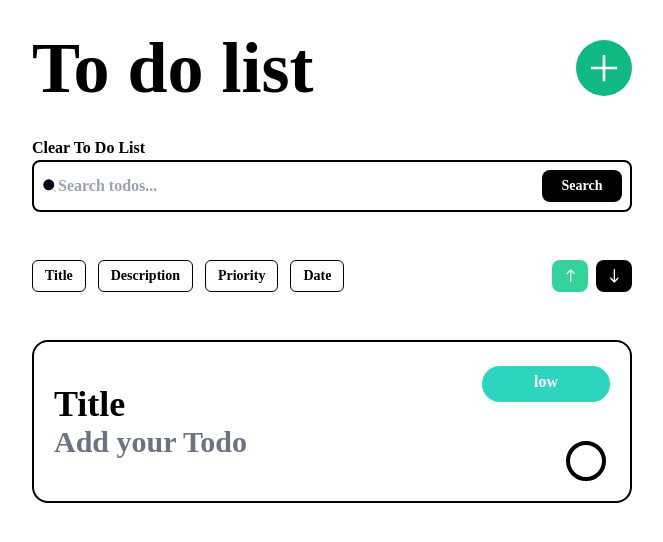
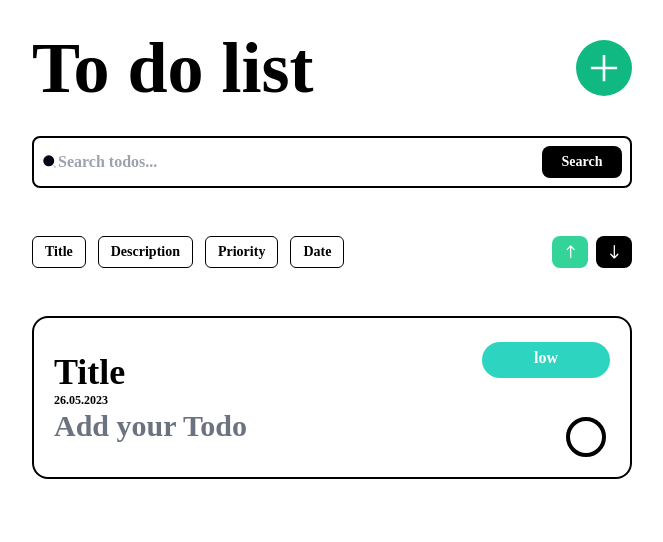
Before and after one commit to bgellerth/To-do, a Vue app: page / in a window 1280 px wide. Both pictures are taken after a click on the button 912 px from the left and 68 px from the top of the page. Shown: the top 542 px of the page, without its empty margins (308-971 px from the left). Built offline with nearby package versions, Linux system fonts and the light colour scheme; a web font is replaced by a local one.

Commit message:
ITL-6 Add sorting functionality
adding the ability to sort after every button

```diff
--- a/package.json
+++ b/package.json
@@ -9,7 +9,10 @@
     "preview": "vite preview"
   },
   "dependencies": {
-    "vue": "^3.2.47"
+    "lodash": "^4.17.21",
+    "moment": "^2.29.4",
+    "vue": "^3.2.47",
+    "vue-moment": "^4.1.0"
   },
   "devDependencies": {
     "@vitejs/plugin-vue": "^4.1.0",
--- /dev/null
+++ b/src/Types/OrderTerms.ts
@@ -0,0 +1 @@
+ export type OrderTerms= 'title' | 'description' | 'priority' | 'date'
--- /dev/null
+++ b/src/Types/SortDirection.ts
@@ -0,0 +1 @@
+export type SortDirection = 'asc' | 'desc';
--- a/src/assets/main.css
+++ b/src/assets/main.css
@@ -34,6 +34,7 @@
     width: 600px;
     height: 68px;
   }
+
 }
 @layer components {
   .priority-options {
@@ -53,4 +54,10 @@
   .sort-buttons {
     @apply flex h-7 rounded-md border border-black py-1 px-3 items-center text-xs md:h-8 md:text-sm;
   }
+  .ascendant {
+    @apply bg-emerald-400 text-white;
+  }
+  .descendant {
+    @apply bg-black text-white;
+  }
 }
--- a/src/components/SingleToDo.vue
+++ b/src/components/SingleToDo.vue
@@ -1,11 +1,11 @@
 <template>
   <div
-    class="listed-items flex flex-col justify-center items-center relative w-72 min-h-82 border-2 border-black rounded-2xl p-5 md:width md:min-h-163"
+    class="flex flex-col justify-center items-center relative w-72 min-h-82 border-2 border-black rounded-2xl p-5 md:width md:min-h-163"
     @click="toggleEdit(toDo)"
     v-for="(toDo, index) in todos"
     :key="index"
   >
-    <div class="content-container flex items-center justify-between w-full">
+    <div class="flex items-center justify-between w-full">
       <CheckTodo
         :toDo="toDo"
         class="status mr-4 md:absolute md:mr-0 md:bottom-5 md:right-6"
@@ -13,26 +13,29 @@
         @notCheckedTodos="notCheckedTodos"
         @deleteTodo="deleteTodo"
       />
-      <div class="text-priority flex justify-between flex-grow">
+      <div class=" flex justify-between flex-grow">
         <div class="text-title flex flex-col w-4/5">
           <div>
             <input
               v-if="toDo.isEditing"
-              class="title font-medium text-base w-3/4 border-none outline-none"
+              class="font-medium text-base w-3/4 border-none outline-none"
               type="text"
-              placeholder="Title"
+              placeholder="title"
               @click.stop
               v-model="toDo.title"
-              maxlength="15"
+
             />
-            <p v-else class="todo-title md:text-4xl w-full">
+            <p v-else class="md:text-4xl w-full">
               {{ toDo.title }}
+            </p>
+            <p class="text-xs text-gray-400 md:text-black">
+              {{ toDo.date }}
             </p>
           </div>
           <div>
             <input
               v-if="toDo.isEditing"
-              class="todo-text border-0 md:text-3xl text-gray-500 md:w-full outline-none"
+              class="border-0 md:text-3xl text-gray-500 md:w-full outline-none"
               type="text"
               placeholder="New to do"
               @click.stop
@@ -40,23 +43,24 @@
             />
             <p
               v-else
-              class="todo-text border-0 md:text-3xl text-gray-500 md:w-full outline-none"
+              class="border-0 md:text-3xl text-gray-500 md:w-full outline-none"
             >
               {{ toDo.text }}
             </p>
           </div>
         </div>
-        <PrioSelector :toDo="toDo" class="priority" />
+        <PrioSelector :toDo="toDo" />
       </div>
+      <p class="text-gray-400 text-sm"></p>
     </div>
     <div
-      class="delete-save-btn flex gap-3 w-full mt-9 md:mt-9"
+      class="flex gap-3 w-full mt-9 md:mt-9"
       v-if="toDo.isEditing"
     >
       <SaveTodo :toDo="toDo" @todoSaved="saveTodo" />
 
       <button
-        class="delete-button text-sm font-semibold w-16 h-7 rounded-lg border-none outline-none bg-slate-300 py-1 px-2 md:w-32 md:h-12 md:text-lg md:rounded-2xl text-black"
+        class="text-sm font-semibold w-16 h-7 rounded-lg border-none outline-none bg-slate-300 py-1 px-2 md:w-32 md:h-12 md:text-lg md:rounded-2xl text-black"
         @click="taskIndex(index)"
       >
         <p>Delete</p>
--- a/src/components/Sorting.vue
+++ b/src/components/Sorting.vue
@@ -1,21 +1,113 @@
 <template>
   <div class="flex w-full justify-between flex-wrap gap-5">
     <div class="flex gap-3">
-      <button class="sort-buttons">Title</button>
-      <button class="sort-buttons">Description</button>
-      <button class="sort-buttons">Priority</button>
-      <button class="sort-buttons">Date</button>
+      <button
+        @click="handleClick('title')"
+        :class="{
+          'sort-buttons': true,
+          ascendant: isSortedByTitle && sortDirection === 'asc',
+          descendant: isSortedByTitle && sortDirection !== 'asc',
+        }"
+      >
+        Title
+      </button>
+      <button
+        @click="handleClick('text')"
+        :class="{
+          'sort-buttons': true,
+          ascendant: isSortedByText && sortDirection === 'asc',
+          descendant: isSortedByText && sortDirection !== 'asc',
+        }"
+      >
+        Description
+      </button>
+      <button
+        @click="handleClick('priority')"
+        :class="{
+          'sort-buttons': true,
+          ascendant: isSortedByPriority && sortDirection === 'asc',
+          descendant: isSortedByPriority && sortDirection !== 'asc',
+        }"
+      >
+        Priority
+      </button>
+      <button
+        @click="handleClick('date')"
+        :class="{
+          'sort-buttons': true,
+          ascendant: isSortedByDate && sortDirection === 'asc',
+          descendant: isSortedByDate && sortDirection !== 'asc',
+        }"
+      >
+        Date
+      </button>
     </div>
 
     <div class="flex gap-2">
-      <button class="ascend-descend-btn bg-emerald-400">
+      <button
+        @click="handleSortDirectionChange('asc')"
+        class="ascend-descend-btn bg-emerald-400"
+      >
         <img src="../assets/Ascending.svg" />
       </button>
-      <button class="ascend-descend-btn bg-black">
+      <button
+        @click="handleSortDirectionChange('desc')"
+        class="ascend-descend-btn bg-black"
+      >
         <img src="../assets/Descending.svg" />
       </button>
     </div>
   </div>
 </template>
 
-<script setup lang="ts"></script>
+<script setup lang="ts">
+import { ref } from 'vue';
+import { Todotype } from '../Types/toDo';
+import { SortDirection } from '../Types/SortDirection';
+
+const sortBy = ref('');
+const isSortedByTitle = ref(false);
+const isSortedByText = ref(false);
+const isSortedByPriority = ref(false);
+const isSortedByDate = ref(false);
+const props = defineProps<{ todos: Todotype[] }>();
+const sortDirection = ref<SortDirection>('asc');
+
+function handleClick(key: string) {
+  sortBy.value = key;
+  updateSortByFlags();
+  sortTodos(sortBy.value, sortDirection.value);
+}
+
+function updateSortByFlags() {
+  isSortedByTitle.value = sortBy.value === 'title';
+  isSortedByText.value = sortBy.value === 'text';
+  isSortedByPriority.value = sortBy.value === 'priority';
+  isSortedByDate.value = sortBy.value === 'date';
+}
+
+function sortTodos(sortBy: string, sortDirection: SortDirection) {
+  if (sortBy === 'priority') {
+    props.todos.sort((a: Todotype, b: Todotype) => {
+      if (sortDirection === 'desc') {
+        return b.priority - a.priority;
+      }
+      return a.priority - b.priority;
+    });
+    return;
+  }
+
+  props.todos.sort((a: Todotype, b: Todotype) => {
+    if (sortDirection === 'desc') {
+      return (b as any)[sortBy].localeCompare((a as any)[sortBy]);
+    }
+    return (a as any)[sortBy].localeCompare((b as any)[sortBy]);
+  });
+}
+
+
+function handleSortDirectionChange(direction: SortDirection) {
+  sortDirection.value = direction;
+  sortTodos(sortBy.value, direction);
+}
+</script>
--- a/src/components/TodoChecked.vue
+++ b/src/components/TodoChecked.vue
@@ -1,5 +1,5 @@
 <template>
-  <h1>Done To dos</h1>
+  <h1 class=" text-lg py-3 font-bold md:text-xl">Done To-Dos:</h1>
   <div v-for="(checkedTodo, index) in checkedTodos" :key="index">
     <div>
       <SingleToDo
@@ -17,7 +17,7 @@
 import { Todotype } from '../Types/toDo';
 import SingleToDo from './SingleToDo.vue';
 
-const props = defineProps<{ checkedTodos: Todotype[]; todos: Todotype[] }>();
+defineProps<{ checkedTodos: Todotype[]; todos: Todotype[] }>();
 
 const emit = defineEmits<{
   (e: 'notCheckedTodos', toDo: Todotype): void;
--- a/src/components/TodoForm.vue
+++ b/src/components/TodoForm.vue
@@ -12,22 +12,18 @@
     </div>
     <div class="todo-list">
       <Header @todoAdded="addTodo" />
-
-      <ClearAll @clearAll="clearAll" />
-      <div class="flex flex-col-reverse items-center gap-8 md:gap-12">
+      <div class="flex flex-col items-center gap-8 md:gap-12">
+        <Search v-model="handleSearch" v-if="todos.length" />
+        <Sorting :todos="todos" />
         <SingleToDo
-          :handleSearch="handleSearch"
           :todos="searchTodos"
           @toggleEdit="toggleEdit"
           @setCheckedTodos="setCheckedTodos"
           @saveTodo="saveTodo"
           @taskIndex="taskIndex"
           @notCheckedTodos="notCheckedTodos"
-          :index="selectedTaskIndex"
           :checkedTodos="checkedTodos"
         />
-        <Sorting />
-        <Search v-model="handleSearch" v-if="todos.length" />
         <div class="flex flex-col items-center" v-if="!todos.length">
           <img class="w-48 h-56 md:w-72 md:h-80" :src="Workflow" />
           <p class="text-xl md:text-3xl text-gray-500 font-semibold">
@@ -55,13 +51,13 @@
 import { ref, onMounted, watch, computed } from 'vue';
 import Workflow from '../assets/workflow.svg';
 import Header from './Header.vue';
-import ClearAll from '../components/ClearAll.vue';
 import SingleToDo from '../components/SingleToDo.vue';
 import Sorting from '../components/Sorting.vue';
 import { Todotype } from '../Types/toDo';
 import PopUp from './PopUp.vue';
 import TodoChecked from './TodoChecked.vue';
 import Search from '../components/Search.vue';
+import moment from 'moment';
 
 defineProps<{ index: number }>();
 
@@ -83,7 +79,7 @@ function notCheckedTodos(toDo: Todotype) {
   const index = checkedTodos.value.findIndex((item) => item === toDo);
   if (index !== -1) {
     const uncheckedTodo = checkedTodos.value.splice(index, 1)[0];
-    uncheckedTodo.status = false;
+    uncheckedTodo.isChecked = false;
 
     todos.value.push({ ...uncheckedTodo });
   }
@@ -109,20 +105,19 @@ function toggleEdit(toDo: Todotype) {
   toDo.isEditing = !toDo.isEditing;
 }
 function addTodo() {
-  todos.value.push({
+  const date = moment().format('DD.MM.YYYY');
+  todos.value.unshift({
     text: 'Add your Todo',
     isEditing: false,
-    priorityChange: false,
+    isPriorityChanged: false,
     priority: 0,
     title: 'Title',
-    status: false,
+    isChecked: false,
+    date: date,
+    sort: '',
+    index: '',
   });
   newTodo.value = '';
-}
-
-function clearAll() {
-  todos.value = [];
-  checkedTodos.value = [];
 }
 
 function removeTodo(index: number) {
--- a/src/components/arrowDown.vue
+++ b/src/components/arrowDown.vue
@@ -4,7 +4,7 @@
     fill="none"
     viewBox="-1 0 27 27"
     stroke-width="2.5"
-    :stroke="priorityChange ? 'black' : 'white'"
+    :stroke="isPriorityChanged ? 'black' : 'white'"
     class="w-6 h-6"
   >
     <path
@@ -15,5 +15,5 @@
   </svg>
 </template>
 <script setup lang="ts">
-const props = defineProps<{ priorityChange: boolean }>();
+defineProps<{ isPriorityChanged: boolean }>();
 </script>
```
Also changed, not shown: src/Types/toDo.d.ts (+11 -8 lines), src/components/PrioSelector.vue (+8 -7 lines), src/components/checkTodo.vue (+4 -4 lines), 1 other file (tests, documents, lock files or other folders).
